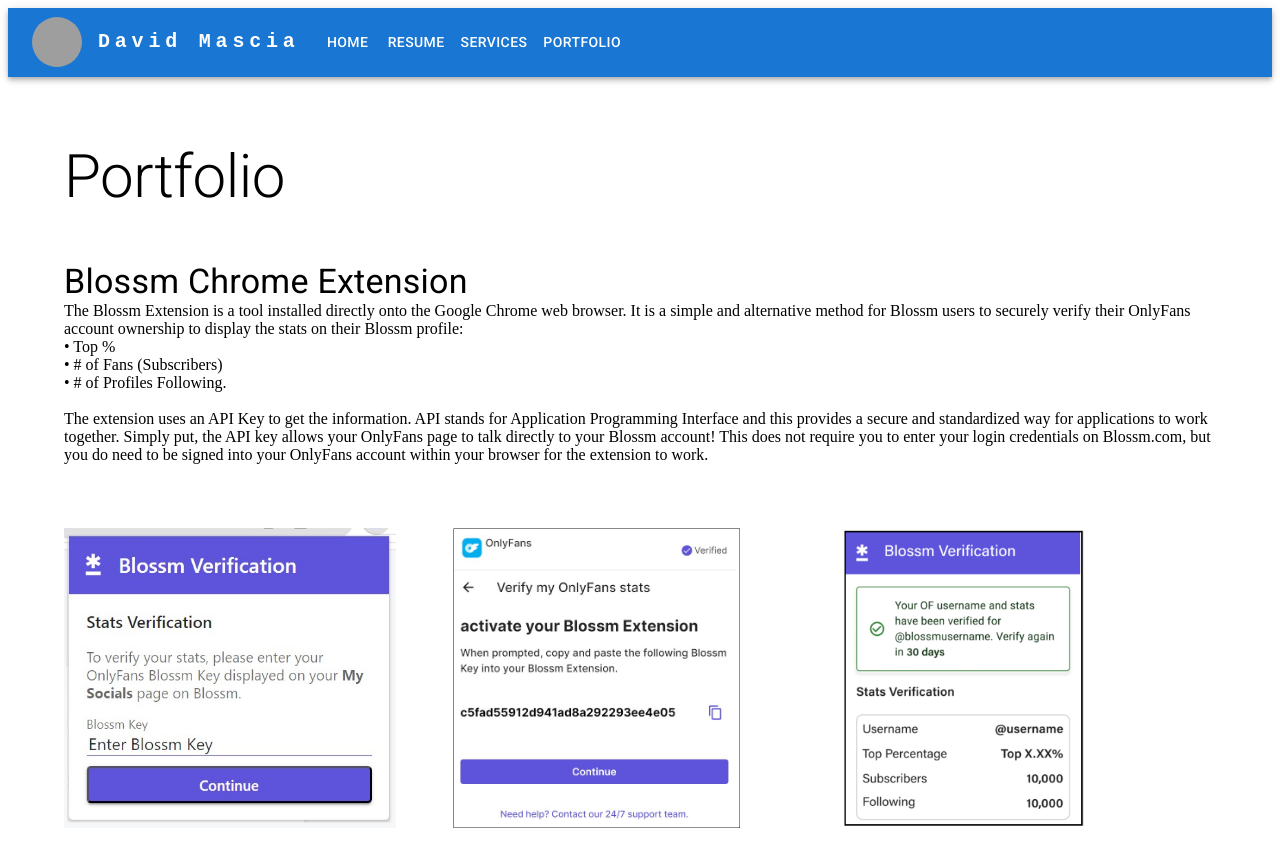
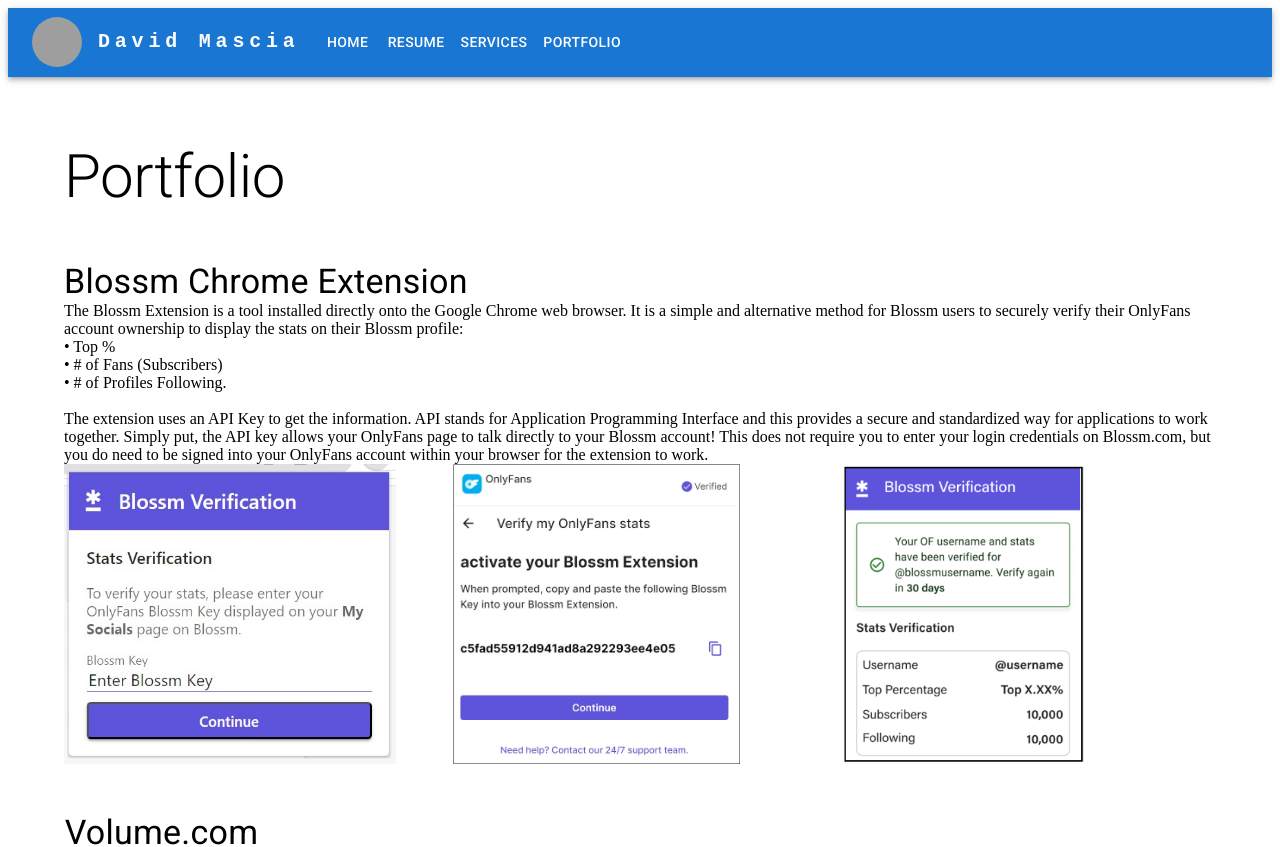
Before and after one commit to dmascia/davidmascia.com, a Next.js app: page /portfolio in a window 1280 px wide. Shown: the top 847 px of the page. Built offline with nearby package versions, Linux system fonts and the light colour scheme; grey boxes are pictures that could not be loaded; what @mui/material-nextjs would draw is missing.

Commit message:
Tue, Jan 14, 2025, 11:21 AM -05:00

```diff
--- a/src/app/portfolio/page.tsx
+++ b/src/app/portfolio/page.tsx
@@ -54,7 +54,6 @@
                 extension to work.
               </Typography>
               <Box
-                mt={8}
                 sx={{
                   width: "100%",
                   display: "grid",
@@ -93,7 +92,9 @@
                 enjoyable than ever.
               </Typography>
               <Image src={volume1} height="300" />
+              <br />
               <Image src={volume2} height="300" />
+              <br />
               <Image src={volume3} height="300" />
             </Grid>
           </Grid>
```
